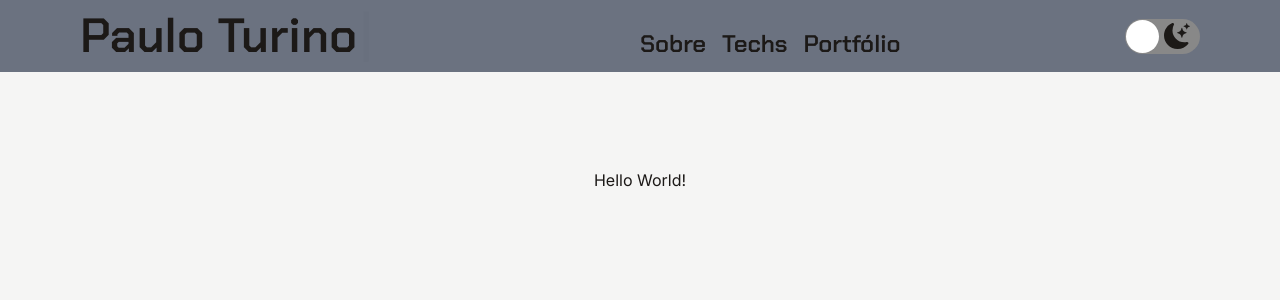
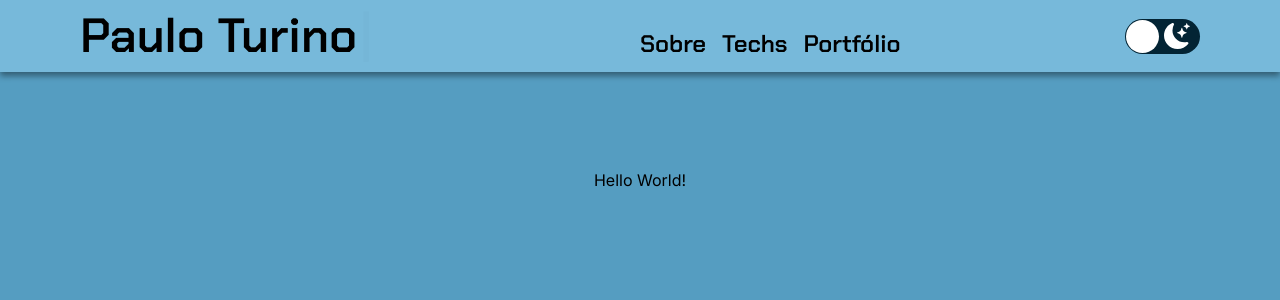
Before and after one commit to TurinoS/TurinoS-Portfolio, a Next.js app: page / in a window 1280 px wide. Shown: the top 300 px of the page. Built offline with nearby package versions, Linux system fonts and the light colour scheme.

Commit message:
style: criando variáveis das cores e melhorando estilização do header

```diff
--- a/src/app/globals.css
+++ b/src/app/globals.css
@@ -2,8 +2,21 @@
 @tailwind components;
 @tailwind utilities;
 
+:root {
+  --primary-dark: #fff;
+  --secondary-dark: #b0bec5;
+  --interactive-dark: rgb(255, 238, 0);
+  --bg-dark: #032434;
+  --bg-dark-secondary: #37474f;
+  --primary-light: #000;
+  --secondary-light: #05364f;
+  --interactive-light: rgb(2, 68, 126);
+  --bg-light: #559dc1;
+  --bg-light-secondary: #77b9da;
+}
+
 body {
-  @apply bg-stone-100 text-stone-900 dark:bg-slate-900 dark:text-stone-100;
+  @apply bg-[var(--bg-light)] dark:bg-[var(--bg-dark)] text-[var(--primary-light)] dark:text-[var(--primary-dark)];
 }
 
 .hover-border-animation {
@@ -17,7 +30,7 @@ body {
   left: 0;
   width: 0;
   height: 2px;
-  background-color: #000;
+  @apply bg-[var(--bg-light)] dark:bg-[var(--bg-dark)];
   transition: width 0.3s ease-in-out;
 }
 
--- a/src/components/Header.tsx
+++ b/src/components/Header.tsx
@@ -12,7 +12,9 @@ export default function Header() {
     const {theme, setTheme} = useTheme();
 
     return(
-        <header className={`flex justify-between items-center py-3 px-20 bg-gray-500 text-5xl font-bold ${chakra.className}`}>
+        <header className={`flex justify-between items-center py-3 px-20 bg-[var(--bg-light-secondary)] dark:bg-[var(--bg-dark-secondary)] text-5xl font-bold ${chakra.className}`}
+            style={{boxShadow: '0px 4px 6px rgba(0, 0, 0, 0.4)'}}
+        >
             <div>
                 <Typewriter words={['Dev Frontend', 'Paulo Turino']} loop={3} />
                 <Cursor />
@@ -25,10 +27,12 @@ export default function Header() {
             <Switch
                 onChange={() => setTheme(theme === 'dark' ? 'light' : 'dark')}
                 checked={theme === 'dark' ? true : false}
-                checkedIcon={<BsFillSunFill className='text-3xl ml-1 pt-1' />}
-                uncheckedIcon={<BsFillMoonStarsFill className='text-3xl ml-1 pt-1' />}
+                checkedIcon={<BsFillSunFill className='text-3xl ml-1 pt-1 dark:text-[var(--interactive-dark)]' />}
+                uncheckedIcon={<BsFillMoonStarsFill className='text-3xl ml-1 pt-1 text-[var(--primary-dark)]' />}
                 width={75}
                 height={35}
+                onColor='#249fdd'
+                offColor='#032434'
             />
         </header>
     )
```
